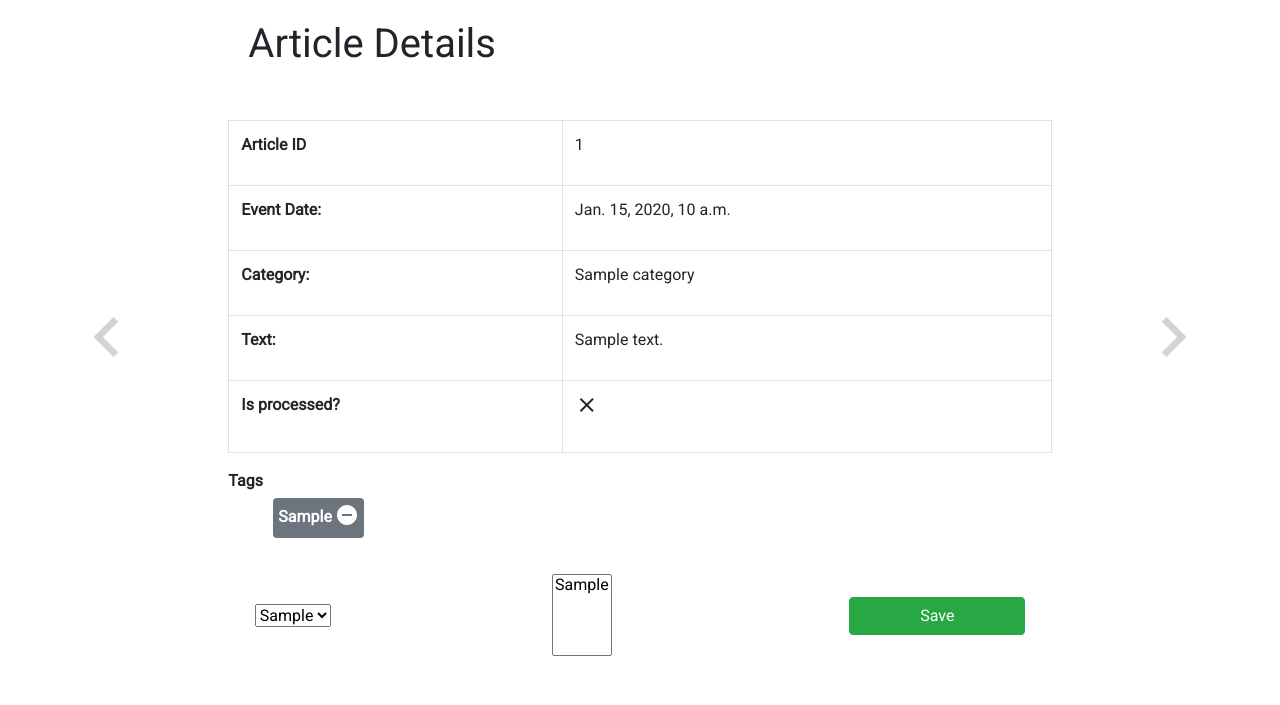
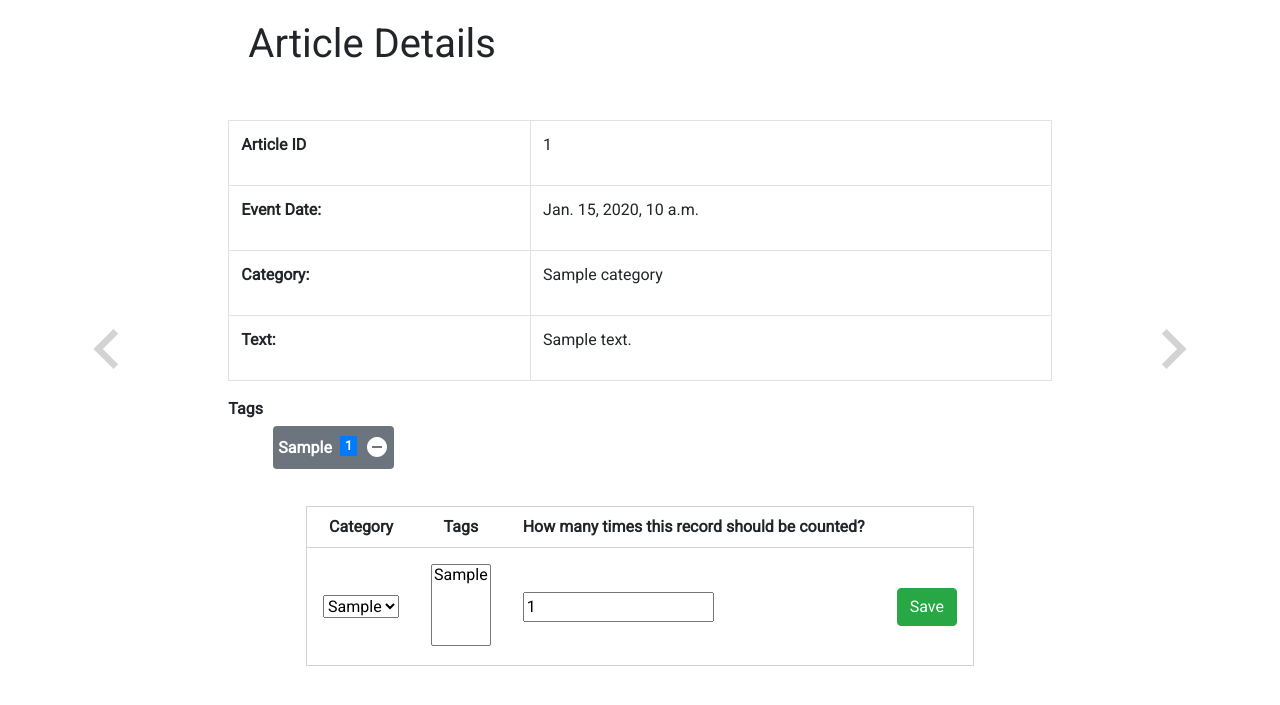
Before and after one commit to uirmaksever/m4d-tagging-tool, a Django app: template templates/single_article.html in a window 1280 px wide. Shown: the part 68-773 px from the top of the page. Run offline with Django 3.2, Linux system fonts and the light colour scheme; tables that the repository leaves empty hold one stand-in row (values such as "Sample post"); the template is opened without the code that fills it: values that come from a table or form of the project are taken from there, most other values are stand-ins (such as "Sample title", 1, 10 or a date in 2020); some libraries are stand-ins or nearby versions.

Commit message:
this commit includes the featuring of redis. It was implemented for plotly, but it is still going on. Also, the project team delivered some feedback on creation of an integer field, which they and you could utilize it how many times a TagRecord selection should be counted, how many journalists are jailed, things like that. Some ui improvements, TaggingForm established in a form. Since you accept an integer to be saved with a tag, limit of numbers per selection is limited to one. But there is no default option for that since tags field is an M2M one, you passed MaxSelectionLenth attribute to TaggingForm.

```diff
--- a/newspaper_scraper/forms.py
+++ b/newspaper_scraper/forms.py
@@ -22,10 +22,11 @@
     categories = forms.ChoiceField(
         choices=convert_distinct(),
         widget= autocomplete.ModelSelect2(attrs={'class':'tagsform_category'})) #forms.widgets.Select(attrs={'class':'tagsform_category'}))
+    number_of_occurence = forms.IntegerField(initial=1)
 
     class Meta:
         model = Article2
-        fields = ("categories", "tags", )
+        fields = ("categories", "tags", "number_of_occurence")
         widgets = {
             "tags": autocomplete.ModelSelect2Multiple(
                 url="tag-autocomplete",
@@ -33,7 +34,10 @@
                 attrs={
                     # Set some placeholder
                     'data-placeholder': 'Please select tag.',
-                    'class': 'tagsform_tag'
+                    'class': 'tagsform_tag',
+                    'multiple': False,
+                    'selectionAdapter': 'SingleSelection',
+                    'data-maximum-selection-length': 1,
                 }
             )
         }
--- a/newspaper_scraper/models.py
+++ b/newspaper_scraper/models.py
@@ -58,6 +58,9 @@
 class TagRecord(models.Model):
     article2_id = models.ForeignKey(Article2, on_delete=models.CASCADE)
     tag_id = models.ForeignKey(Tag, on_delete=models.CASCADE)
+    number_of_occurence = models.IntegerField(default=1)
+        # This field is to keep track of how many times this item
+        # should be counted. Came as a request of the project team.
     created_at = models.DateTimeField(auto_now_add=True)
     created_by = models.ForeignKey(User, on_delete=models.CASCADE)
 
@@ -72,7 +75,7 @@
     class Meta:
         model = Article2
         template_name = "django_tables2/bootstrap.html"
-
+        exclude = ("created_at", "is_processed", "process_timestamp", )
 
 class TagsTable(tables.Table):
     id = tables.Column(linkify=True)
@@ -80,3 +83,4 @@
     class Meta:
         model = Tag
         template_name = "django_tables2/bootstrap.html"
+        exclude = ("english", "category", "slug",)
--- a/static/newspaper_scraper/css/style.css
+++ b/static/newspaper_scraper/css/style.css
@@ -152,3 +152,9 @@
     font-size: 1rem;
     vertical-align: sub;
 }
+
+.number_of_occurence {
+    padding: 10px 5px!important;
+    border-radius: 0;
+    font-size: 0.8rem;
+}
--- a/templates/all_articles.html
+++ b/templates/all_articles.html
@@ -6,4 +6,5 @@
         {% load django_tables2 %}
         {% render_table articles_table "table_custom.html" %}
     </div>
+
 {% endblock %}
--- a/templates/single_article.html
+++ b/templates/single_article.html
@@ -40,16 +40,16 @@
                         <td><strong>Text: </strong></td>
                         <td><p>{{ text }}</p></td>
                     </tr>
-                    <tr>
-                        <td><strong>Is processed?</strong></td>
-                        <td><p>
-                            {% if is_processed == True %}
-                                <i class="material-icons">done</i>
-                                {% else %}
-                                <i class="material-icons">clear</i>
-                            {% endif %}
-                            </p></td>
-                    </tr>
+{#                    <tr>#}
+{#                        <td><strong>Is processed?</strong></td>#}
+{#                        <td><p>#}
+{#                            {% if is_processed == True %}#}
+{#                                <i class="material-icons">done</i>#}
+{#                                {% else %}#}
+{#                                <i class="material-icons">clear</i>#}
+{#                            {% endif %}#}
+{#                            </p></td>#}
+{#                    </tr>#}
                 </table>
 
 
@@ -61,6 +61,7 @@
                             <li>
                                 <span class="badge badge-secondary">
                                     <p>{{ tagrecord.tag_id.turkish }}</p>
+                                    <span class="badge badge-primary number_of_occurence">{{ tagrecord.number_of_occurence }}</span>
                                     <form method="POST" action="{% url 'delete_TagRecord' pk=tagrecord.pk %}">
                                         {% csrf_token %}
                                         <input class="input_icon" type="submit" value="">
@@ -73,21 +74,28 @@
                 {% comment %}{% if is_processed is False %}{% endcomment %}
                     <form method="POST" class="tagging_form">
                         {% csrf_token %}
-                        <div class="row">
-                            <div class="col-lg-10 col-xl-4">
-                                {{ tagging_form.categories }}
-                            </div>
-                            <div class="col-lg-10 col-xl-4">
-                                {{ tagging_form.tags }}
-                            </div>
-                            <div class="col-lg-10 col-xl-3">
-                                <button type="submit" class="save btn btn-success">Save</button>
-                            </div>
-                        </div>
-
-
-
-
+                        <table>
+                            <thead>
+                                <th>
+                                    Category
+                                </th>
+                                <th>
+                                    Tags
+                                </th>
+                                <th>
+                                    How many times this record should be counted?
+                                </th>
+                                <th></th>
+                            </thead>
+                            <tbody>
+                            <tr>
+                                <td>{{ tagging_form.categories }}</td>
+                                <td>{{ tagging_form.tags }}</td>
+                                <td>{{ tagging_form.number_of_occurence }}</td>
+                                <td><button type="submit" class="save btn btn-success">Save</button></td>
+                            </tr>
+                            </tbody>
+                        </table>
                     </form>
                     {{ tagging_form.media }}
                 {% comment %} {% endif %} {% endcomment %}
--- /dev/null
+++ b/untitled/routing.py
@@ -0,0 +1,5 @@
+from channels.routing import ProtocolTypeRouter
+
+application = ProtocolTypeRouter({
+    # Empty for now (http->django views is added by default)
+})
--- a/untitled/urls.py
+++ b/untitled/urls.py
@@ -30,5 +30,6 @@
     path("tags/", views.show_all_tags),
     path("start-tagging", views.start_tagging, name="start_tagging"),
     path("users/", include('django.contrib.auth.urls'), name="users"),
-    path("users/<str:username>", views.get_user_profile)
+    path("users/<str:username>", views.get_user_profile),
+    path("statistics/", include("django_plotly_dash.urls"))
 ]
```
Also changed, not shown: newspaper_scraper/plotly_apps.py (added, +38 -0 lines), newspaper_scraper/views.py (+18 -9 lines), untitled/settings.py (+22 -1 lines).
